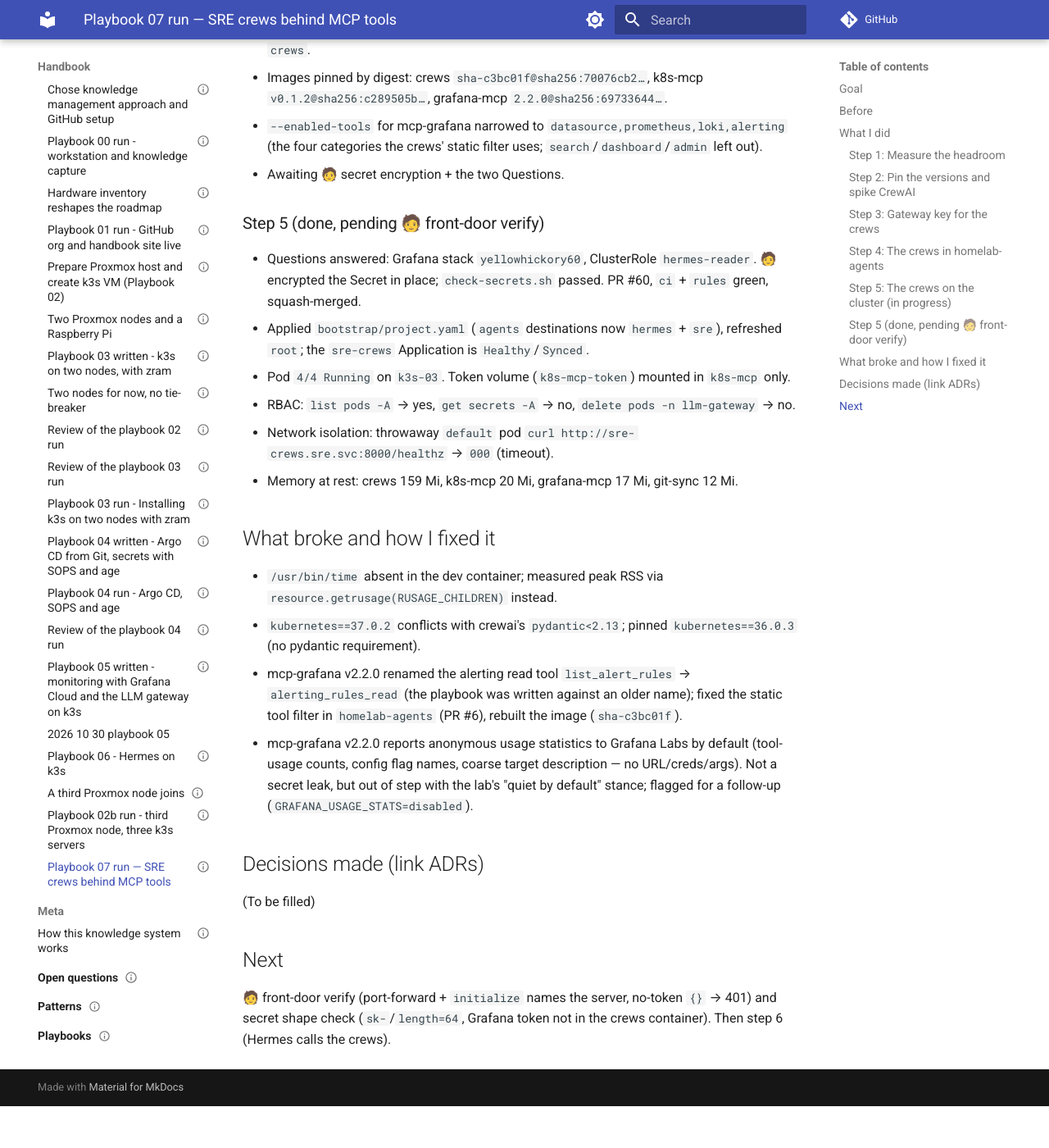
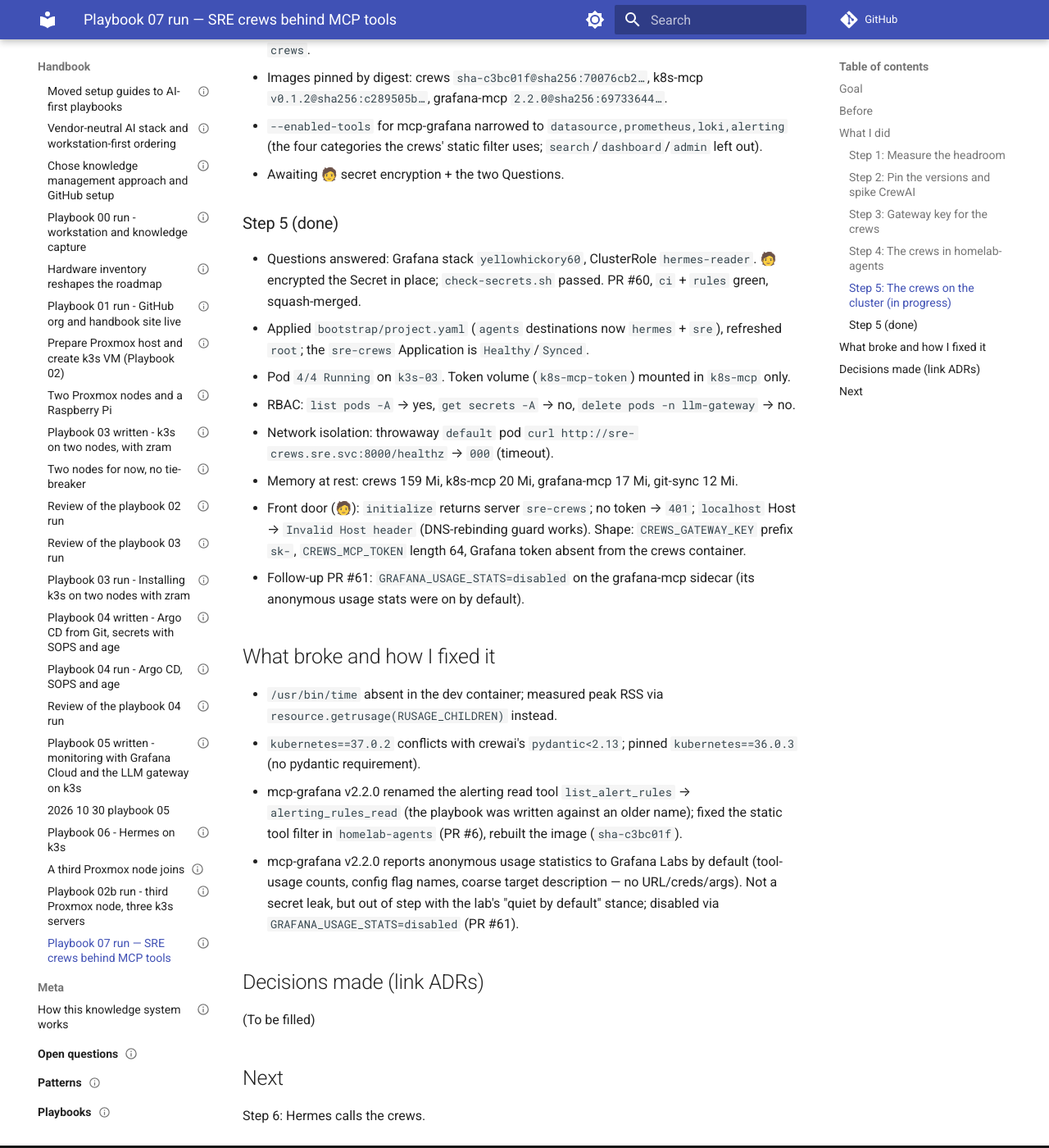
Before and after one commit to ssaav5-ai-labs/handbook, an MkDocs documentation site: the page built from docs/journal/2026/2026-11-09-playbook-07.md, in a window 1280 px wide and 1400 px high, scrolled down 1995 px. Shown: the whole window at 82% size. Built offline with MkDocs 1.6.1 and Material for MkDocs 9.7.7, drawn with Linux system fonts in a browser that asks for light colours; comment, search, counter and statistics services are not loaded; before the commit the page ends 3344 px from its top, so only the background shows below that.

Commit message:
playbook 07: journal step 5 done (front-door + usage-stats fix)

```diff
--- a/docs/journal/2026/2026-11-09-playbook-07.md
+++ b/docs/journal/2026/2026-11-09-playbook-07.md
@@ -62,22 +62,24 @@ Created virtual key `crews` (`fast`,`code`, 5 USD/30d, 20 rpm). Confirmed in key
 - `--enabled-tools` for mcp-grafana narrowed to `datasource,prometheus,loki,alerting` (the four categories the crews' static filter uses; `search`/`dashboard`/`admin` left out).
 - Awaiting 🧑 secret encryption + the two Questions.
 
-### Step 5 (done, pending 🧑 front-door verify)
+### Step 5 (done)
 - Questions answered: Grafana stack `yellowhickory60`, ClusterRole `hermes-reader`. 🧑 encrypted the Secret in place; `check-secrets.sh` passed. PR #60, `ci` + `rules` green, squash-merged.
 - Applied `bootstrap/project.yaml` (`agents` destinations now `hermes` + `sre`), refreshed `root`; the `sre-crews` Application is `Healthy`/`Synced`.
 - Pod `4/4 Running` on `k3s-03`. Token volume (`k8s-mcp-token`) mounted in `k8s-mcp` only.
 - RBAC: `list pods -A` → yes, `get secrets -A` → no, `delete pods -n llm-gateway` → no.
 - Network isolation: throwaway `default` pod `curl http://sre-crews.sre.svc:8000/healthz` → `000` (timeout).
 - Memory at rest: crews 159 Mi, k8s-mcp 20 Mi, grafana-mcp 17 Mi, git-sync 12 Mi.
+- Front door (🧑): `initialize` returns server `sre-crews`; no token → `401`; `localhost` Host → `Invalid Host header` (DNS-rebinding guard works). Shape: `CREWS_GATEWAY_KEY` prefix `sk-`, `CREWS_MCP_TOKEN` length 64, Grafana token absent from the crews container.
+- Follow-up PR #61: `GRAFANA_USAGE_STATS=disabled` on the grafana-mcp sidecar (its anonymous usage stats were on by default).
 
 ## What broke and how I fixed it
 - `/usr/bin/time` absent in the dev container; measured peak RSS via `resource.getrusage(RUSAGE_CHILDREN)` instead.
 - `kubernetes==37.0.2` conflicts with crewai's `pydantic<2.13`; pinned `kubernetes==36.0.3` (no pydantic requirement).
 - mcp-grafana v2.2.0 renamed the alerting read tool `list_alert_rules` → `alerting_rules_read` (the playbook was written against an older name); fixed the static tool filter in `homelab-agents` (PR #6), rebuilt the image (`sha-c3bc01f`).
-- mcp-grafana v2.2.0 reports anonymous usage statistics to Grafana Labs by default (tool-usage counts, config flag names, coarse target description — no URL/creds/args). Not a secret leak, but out of step with the lab's "quiet by default" stance; flagged for a follow-up (`GRAFANA_USAGE_STATS=disabled`).
+- mcp-grafana v2.2.0 reports anonymous usage statistics to Grafana Labs by default (tool-usage counts, config flag names, coarse target description — no URL/creds/args). Not a secret leak, but out of step with the lab's "quiet by default" stance; disabled via `GRAFANA_USAGE_STATS=disabled` (PR #61).
 
 ## Decisions made (link ADRs)
 (To be filled)
 
 ## Next
-🧑 front-door verify (port-forward + `initialize` names the server, no-token `{}` → 401) and secret shape check (`sk-`/`length=64`, Grafana token not in the crews container). Then step 6 (Hermes calls the crews).
+Step 6: Hermes calls the crews.
```
